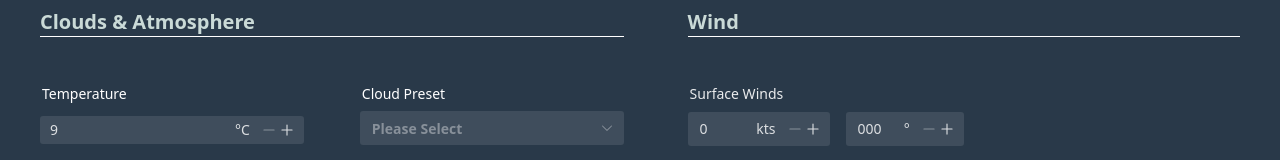
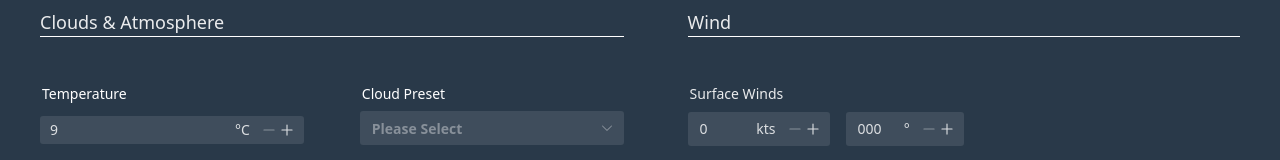
Before and after one commit to DCS-Web-Editor/dcs-web-editor-mono, a Vue app in the folder packages/wx-editor/: page / in a window 1280 px wide. Shown: the top 160 px of the page. Built offline with nearby package versions, Linux system fonts and the light colour scheme.

Commit message:
Updated package.json

```diff
--- a/packages/wx-editor/src/App.vue
+++ b/packages/wx-editor/src/App.vue
@@ -7,15 +7,17 @@
       <div
         class="flex justify-center flex-col w-1/2 h-full overflow-hidden pl-10"
       >
-        <h3 class="border-b border-white border-solid border-1 mb-12">
+        <n-h3 class="border-b border-white border-solid border-1 mb-12">
           Clouds & Atmosphere
-        </h3>
+        </n-h3>
         <AtmosphereClouds />
       </div>
       <div
         class="flex justify-center flex-col w-1/2 h-full overflow-hidden pl-8 pr-10 ml-8"
       >
-        <h3 class="border-b border-white border-solid border-1 mb-12">Wind</h3>
+        <n-h3 class="border-b border-white border-solid border-1 mb-12"
+          >Wind</n-h3
+        >
         <WindConditions />
       </div>
     </div>
@@ -26,7 +28,7 @@
 import AtmosphereClouds from './components/AtmosphereClouds.vue'
 import WindConditions from './components/WindConditions.vue'
 import type { GlobalTheme, GlobalThemeOverrides } from 'naive-ui'
-import { NConfigProvider } from 'naive-ui'
+import { NConfigProvider, NH3 } from 'naive-ui'
 import { useThemeStore } from './stores/state'
 import { ref } from 'vue'
 
@@ -34,7 +36,8 @@ export default {
   components: {
     AtmosphereClouds,
     WindConditions,
-    NConfigProvider
+    NConfigProvider,
+    NH3
   },
   setup() {
     const themeStore = useThemeStore()
```
Also changed, not shown: 3 other files (tests, documents, lock files or other folders).
